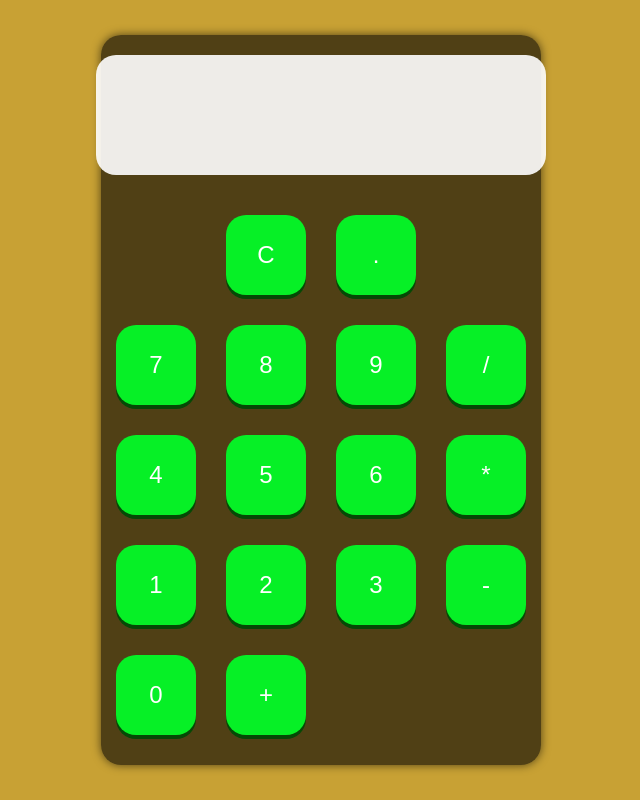
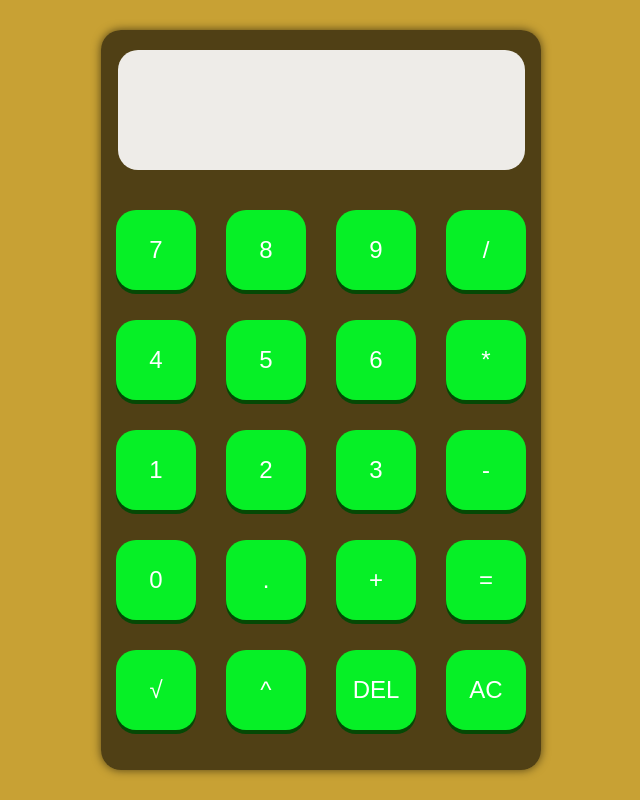
Before and after one commit to benjmhub/Calculator., a plain HTML site: page index.html in a window 1280 px wide. Shown: the whole page, without its empty margins (319-959 px from the left). Drawn offline with Linux system fonts and the light colour scheme.

Commit message:
Update index.html

```diff
--- a/index.html
+++ b/index.html
@@ -33,7 +33,7 @@
 
         #result {
             font-size: 36px;
-            width: 100%;
+            width: 90%;
             height: 80px;
             padding: 20px 10px;
             margin-bottom: 20px;
@@ -106,11 +106,8 @@
  <body>
      <div id="calculator">
          <input type="text" id="result" readonly oninput="validateInput()">
-        <div class="function-buttons">
-            <button class="button" onclick="clearResult()">C</button>
-            <button class="button" onclick="appendValue('.')">.</button>
-        </div>
          <div class="button-container">
+             <!-- Numeric Buttons -->
              <button class="button" onclick="appendValue('7')">7</button>
              <button class="button" onclick="appendValue('8')">8</button>
              <button class="button" onclick="appendValue('9')">9</button>
@@ -124,11 +121,17 @@
              <button class="button" onclick="appendValue('3')">3</button>
              <button class="button" onclick="appendValue('-')">-</button>
              <button class="button" onclick="appendValue('0')">0</button>
+             <button class="button" onclick="appendValue('.')">.</button>
              <button class="button" onclick="appendValue('+')">+</button>
+             <button class="button" onclick="evaluateExpression()">=</button>
+             <button class="button" onclick="appendFunction('sqrt')">√</button>
+             <button class="button" onclick="appendFunction('^')">^</button>
+             <button class="button" onclick="deleteLast()">DEL</button>
+             <button class="button" onclick="clearAll()">AC</button>
          </div>
      </div>
+
      <script>
-    // Updated JavaScript code
         let clearOnNextInput = true;
 
         function appendValue(value) {
@@ -144,9 +147,24 @@
             document.getElementById("result").value = currentValue.slice(0, -1);
         }
 
-    function clearResult() {
+        function clearAll() {
             document.getElementById("result").value = "";
             clearOnNextInput = true;
+        }
+
+        function appendFunction(func) {
+            const currentValue = document.getElementById("result").value;
+            switch (func) {
+                case 'sqrt':
+                    document.getElementById("result").value = Math.sqrt(currentValue);
+                    break;
+                case '%':
+                    document.getElementById("result").value = eval(currentValue) / 100;
+                    break;
+                case '^':
+                    document.getElementById("result").value += '^';
+                    break;
+            }
         }
 
         function evaluateExpression() {
@@ -161,9 +179,8 @@
         }
 
         function validateInput() {
-        // Remove any non-numeric or non-operator characters from the input
             const currentValue = document.getElementById("result").value;
-        document.getElementById("result").value = currentValue.replace(/[^0-9+\-*/.]/g, '');
+            document.getElementById("result").value = currentValue.replace(/[^0-9+\-*/.^()%]/g, '');
         }
     </script>
 </body>
```
Lines whose indentation alone changed are shown as unchanged.
